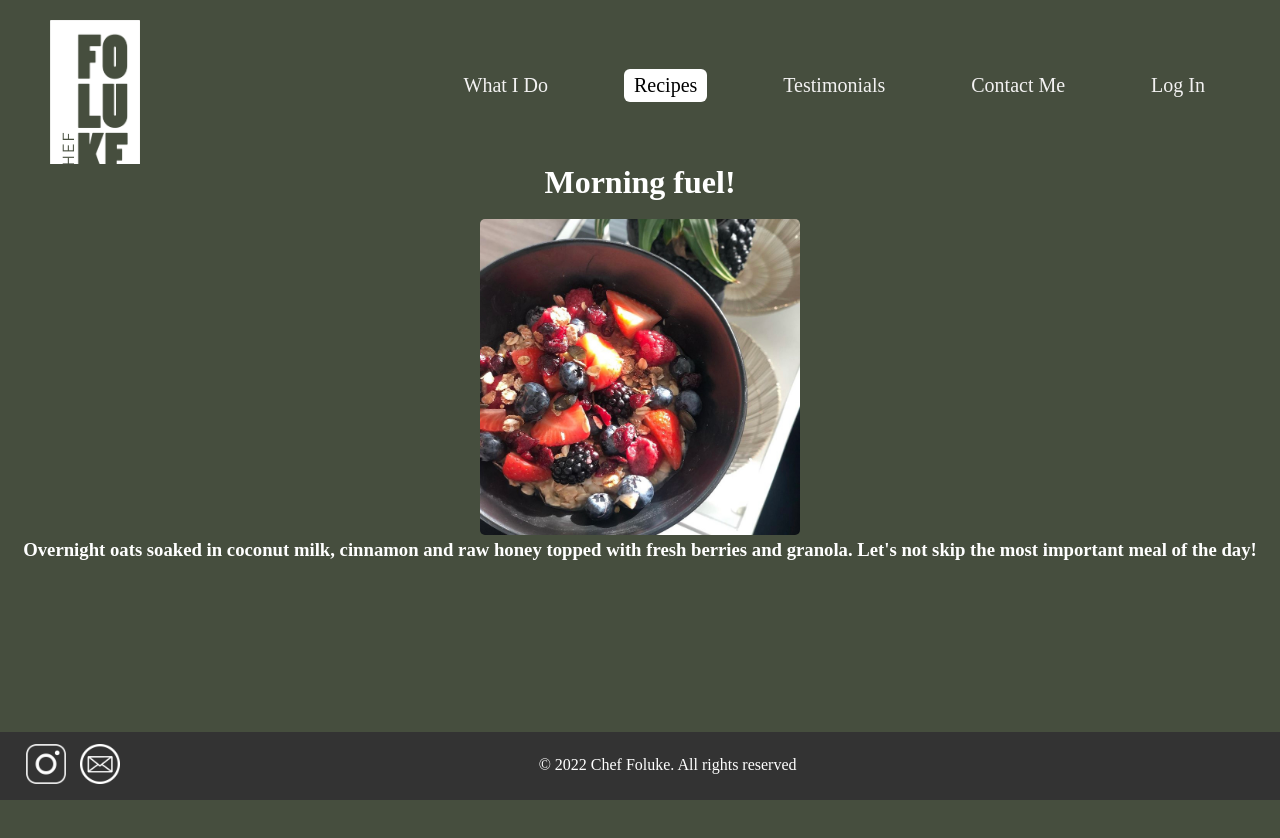
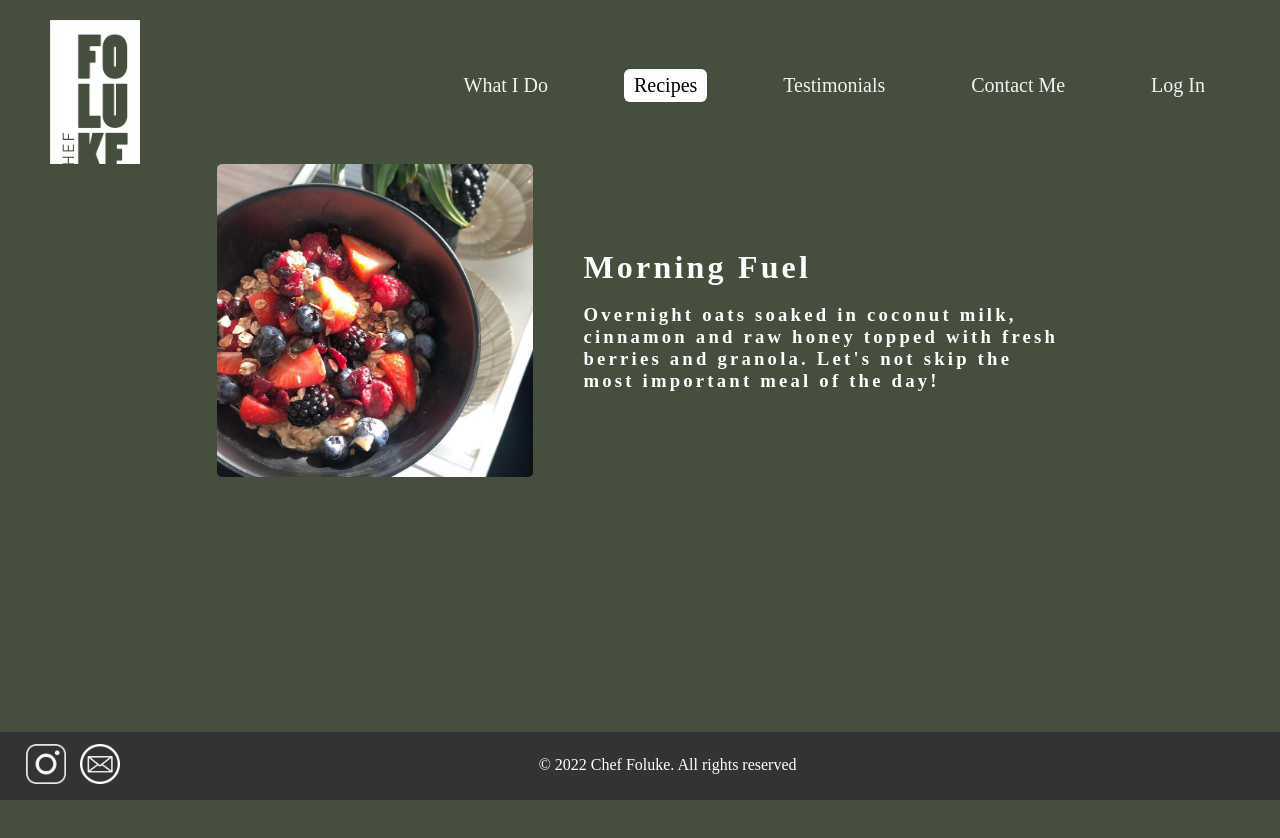
Before and after one commit to MaverickCavazos/personal-chef, a React (Create React App) app in the folder client/: page /Recipes in a window 1280 px wide. Shown: the top 838 px of the page. Built offline with nearby package versions, Linux system fonts and the light colour scheme.

Commit message:
Fully functional and styled slide cards displaying several dishes

```diff
--- a/client/src/App.css
+++ b/client/src/App.css
@@ -197,7 +197,27 @@ clear: both;
   background-color: white;
 }
 
-.card{
-  color: white;
+
+#main-container {
 
 }
+
+#content {
+  width:75%;
+  display: inline-flex;
+  justify-content: center;
+  align-items: center;
+  text-align: left;
+  color: white;
+  letter-spacing: .2rem;
+  }
+.homeLeft{
+  float:left;
+  width:50%;
+  }
+
+.homeRight{
+  float:right;
+  width:50%;
+  padding-left: 50px;
+  }
--- a/client/src/components/Recipes/index.js
+++ b/client/src/components/Recipes/index.js
@@ -21,82 +21,119 @@ export default class extends React.Component {
         naturalSlideHeight={125}
         totalSlides={5}
       >
+        <div id="main-container">
           <Slider>
             <Slide index={0}>
-            <div class="card">
-              <h1>Morning fuel!</h1>
+              <div id="content">
                 <br></br>
                 <img
-                class="cardimg"
+                  class="homeLeft"
                   src={Recipe1}
                   id="recipeimg"
                   className="my-2"
-                style={{ height: "25%", width: "25%", borderRadius: "5px" }}
+                  style={{ height: "33%", width: "33%", borderRadius: "5px" }}
                 />
-              <ul>
-                <h3>Overnight oats soaked in coconut milk, cinnamon and raw honey topped with fresh berries and granola. Let's not skip the most important meal of the day!</h3>
-              </ul>
+                <div class="homeRight">
+                  <h1>Morning Fuel</h1>
+                  <br></br>
+                  <h3>
+                    Overnight oats soaked in coconut milk, cinnamon and raw
+                    honey topped with fresh berries and granola. Let's not skip
+                    the most important meal of the day!
+                  </h3>
+                </div>
               </div>
             </Slide>
             <Slide index={1}>
-            <div class="card">
-              <h1>NY Strip</h1>
+              <div id="content">
                 <br></br>
                 <img
-                class="cardimg"
+                  class="homeLeft"
                   src={Recipe2}
                   id="recipeimg"
                   className="my-2"
                   style={{ height: "25%", width: "25%", borderRadius: "5px" }}
                 />
-              <ul>
-                <h3>NY Strip Steak topped with blistered tomatoes and a side of roasted marble and sweet potato hash with a sunny side up egg and everything aoli drizzle!</h3>
-              </ul>
+                <div class="homeRight">
+                <h1>NY Strip</h1>
+                <br></br>
+                <h3>
+                  NY Strip Steak topped with blistered tomatoes and a side of
+                  roasted marble and sweet potato hash with a sunny side up egg
+                  and everything aoli drizzle!
+                </h3>
+                </div>
               </div>
             </Slide>
             <Slide index={2}>
-            <div class="card">
-              <h1>Snow Crab Legs</h1>
+              <div id="content">
                 <br></br>
                 <img
-                class="cardimg"
+                  class="homeLeft"
                   src={Recipe3}
                   id="recipeimg"
                   className="my-2"
                   style={{ height: "25%", width: "25%", borderRadius: "5px" }}
                 />
-              <h3>Roasted garlic marble potatoes with grilled red peppers, zucchini and squash! Added citrus garlic butter. Great dinner for any day of the week.</h3>
+                <div class="homeRight">
+                  <h1>Snow Crab Legs</h1>
+                  <br></br>
+                  <h3>
+                    Roasted garlic marble potatoes with grilled red peppers,
+                    zucchini and squash! Added citrus garlic butter. Great
+                    dinner for any day of the week.
+                  </h3>
+                </div>
               </div>
             </Slide>
             <Slide index={3}>
-            <div class="card">
-              <h1>7-Veggie Mixed Salad</h1>
+              <div id="content">
                 <br></br>
                 <img
-                class="cardimg"
+                  class="homeLeft"
                   src={Recipe4}
                   id="recipeimg"
                   className="my-2"
                   style={{ height: "25%", width: "25%", borderRadius: "5px" }}
                 />
-              <h3>7 veggie mixed salad with grilled salmon marinated in hot honey, fresh garlic, soy sauce, scallions and S&P! Topped with fresh tomatoes and scallions. If you're cutting carbs, this dish is for you. Very flavorful dish!</h3>
+                <div class="homeRight">
+                  <h1>7-Veggie Mixed Salad</h1>
+                  <br></br>
+                  <h3>
+                    7 veggie mixed salad with grilled salmon marinated in hot
+                    honey, fresh garlic, soy sauce, scallions and S&P! Topped
+                    with fresh tomatoes and scallions. If you're cutting carbs,
+                    this dish is for you. Very flavorful dish!
+                  </h3>
+                </div>
               </div>
             </Slide>
             <Slide index={4}>
-            <div class="card">
-              <h1>Whole Snapper</h1>
+              <div id="content">
                 <br></br>
                 <img
-                class="cardimg"
+                  class="homeLeft"
                   src={Recipe5}
                   id="recipeimg"
                   className="my-2"
                   style={{ height: "25%", width: "25%", borderRadius: "5px" }}
                 />
-              <h3>Dinner is served: whole snapper with sweet onions, shallots, bell pepper trio, whole roasted garlic cloves, and thyme, the fresh stuff not dried and some spices! Stewed spinach wtih caramelized sweet onion, nutmeg and coconut milk! A side of white rice with coconut milk as well. Dish is also garnished with cilantro.</h3>
+                <div class="homeRight">
+                  <h1>Whole Snapper</h1>
+                  <br></br>
+                  <h3>
+                    Dinner is served: whole snapper with sweet onions, shallots,
+                    bell pepper trio, whole roasted garlic cloves, and thyme,
+                    the fresh stuff not dried and some spices! Stewed spinach
+                    wtih caramelized sweet onion, nutmeg and coconut milk! A
+                    side of white rice with coconut milk as well. Dish is also
+                    garnished with cilantro.
+                  </h3>
+                </div>
               </div>
             </Slide>
           </Slider>
+        </div>
         <ButtonBack>Back</ButtonBack>
         <ButtonNext>Next</ButtonNext>
       </CarouselProvider>
```
Lines whose indentation alone changed are shown as unchanged.
